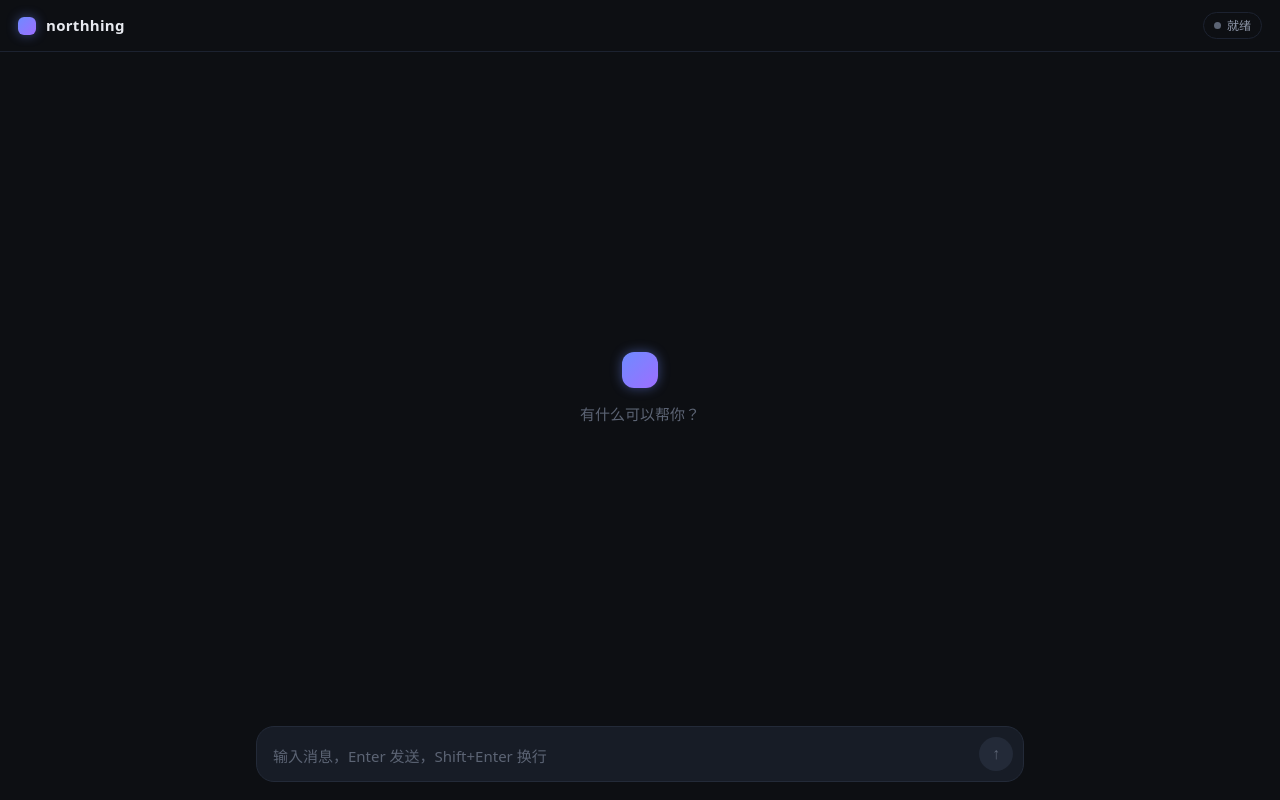
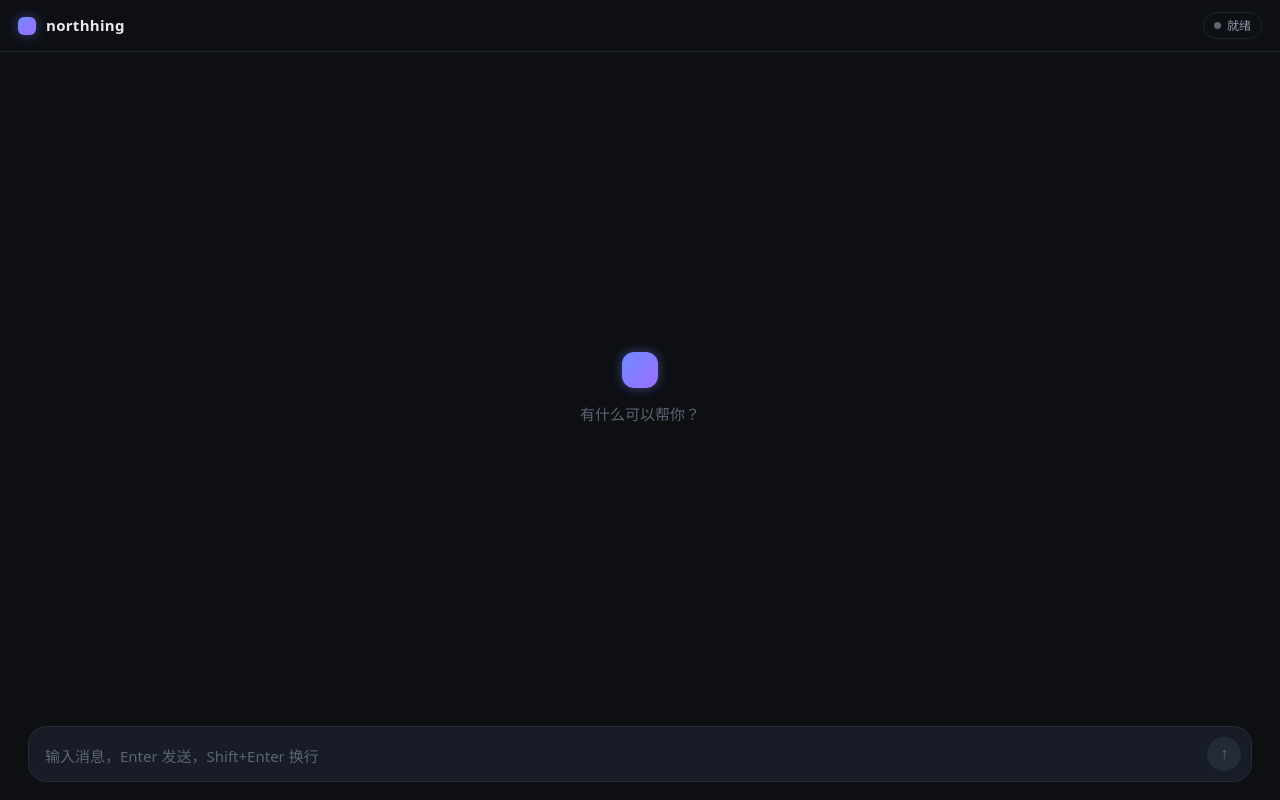
Before and after one commit to UmR-2026/NortHing, a React (Vite) app in the folder src/apps/desktop-tauri/ui/: page / in a window 1280 px wide. Built offline with nearby package versions, Linux system fonts and the light colour scheme.

Commit message:
feat(desktop-tauri): fluid layout - message column and composer follow window width

```diff
--- a/src/apps/desktop-tauri/ui/src/app.css
+++ b/src/apps/desktop-tauri/ui/src/app.css
@@ -17,7 +17,7 @@
   --radius-lg: 18px;
   --radius-md: 14px;
   --radius-sm: 8px;
-  --col-max: 768px;
+  --side-pad: 28px;
 }
 
 * {
@@ -114,11 +114,11 @@ body {
 .messages {
   flex: 1;
   overflow-y: auto;
-  padding: 28px 20px 16px;
+  padding: 28px var(--side-pad) 16px;
 }
 
 .messages-inner {
-  max-width: var(--col-max);
+  width: 100%;
   margin: 0 auto;
   display: flex;
   flex-direction: column;
@@ -317,11 +317,11 @@ body {
 /* ---------- composer ---------- */
 .composer {
   flex-shrink: 0;
-  padding: 12px 20px 18px;
+  padding: 12px var(--side-pad) 18px;
 }
 
 .composer-inner {
-  max-width: var(--col-max);
+  width: 100%;
   margin: 0 auto;
   display: flex;
   align-items: flex-end;
@@ -386,7 +386,6 @@ body {
 }
 
 .composer-hint {
-  max-width: var(--col-max);
   margin: 6px auto 0;
   font-size: 11px;
   color: var(--text-faint);
@@ -395,7 +394,6 @@ body {
 
 /* ---------- debug ---------- */
 .debug-panel {
-  max-width: var(--col-max);
   margin: 8px auto;
   font-size: 11px;
   color: var(--text-faint);
```
